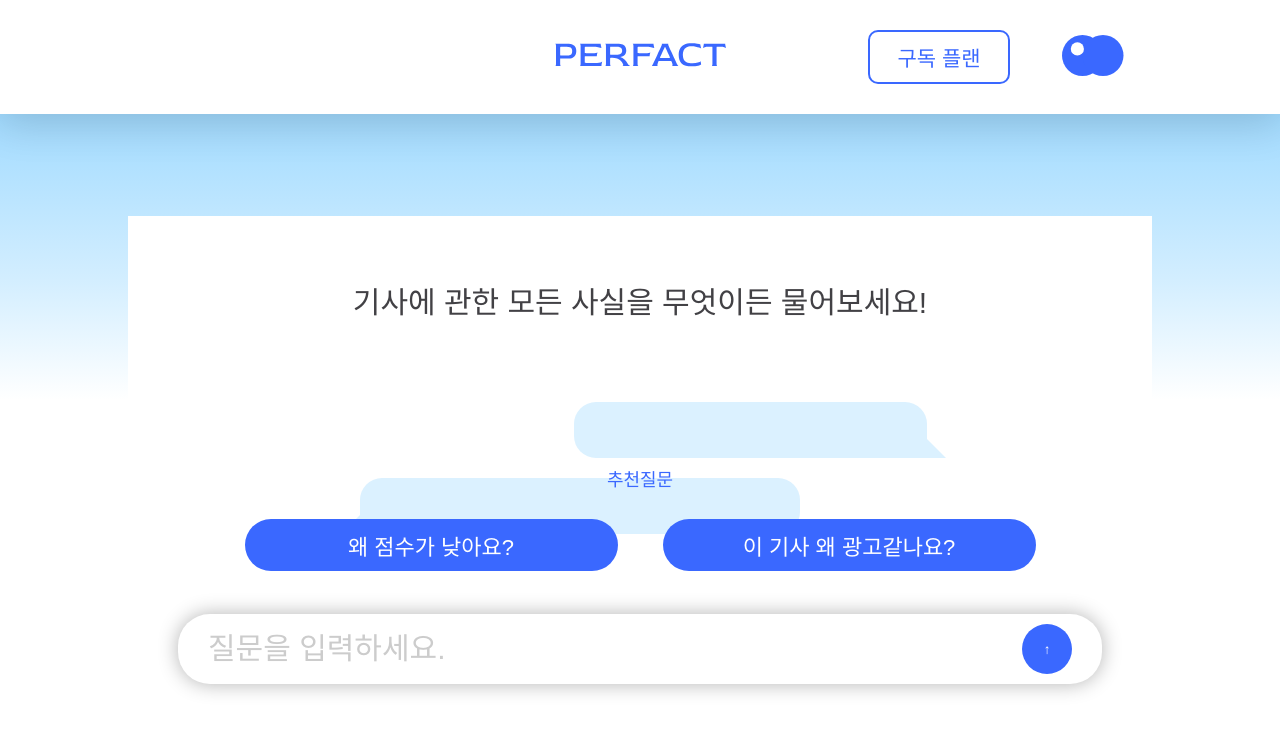
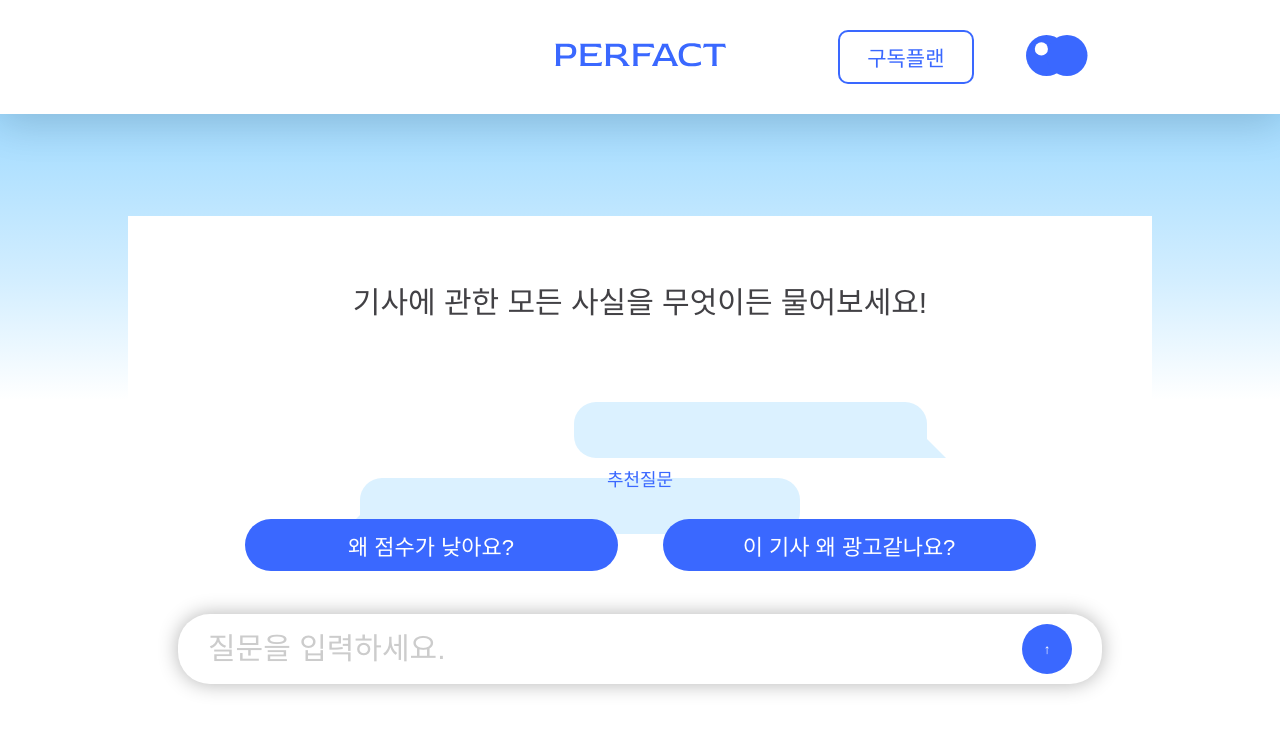
Before and after one commit to 508PERFACT/FE, a React (Vite) app: page /chatbot in a window 1280 px wide. Shown: the top 732 px of the page. Built offline with nearby package versions, Linux system fonts and the light colour scheme; a web font is replaced by a local one.

Commit message:
💄: Header 간격 수정

```diff
--- a/src/components/Header.jsx
+++ b/src/components/Header.jsx
@@ -12,7 +12,7 @@
         </div>
         <div className={styles.rightWrapper}>
           <div className={styles.planButton}>
-            <span>구독 플랜</span>
+            <span>구독플랜</span>
           </div>
           <div className={styles.logoIcon}>
             <img src={logo_header} alt="logo" />
--- a/src/styles/components/Header.module.scss
+++ b/src/styles/components/Header.module.scss
@@ -10,14 +10,14 @@
   .content {
     @include flex($justify-content: space-between);
     width: 100%;
-    max-width: calc(1920px - 667px);
+    max-width: calc(1920px - 1024px);
     .blank {
       display: flex;
       flex: 1 1 0;
     }
     .rightWrapper {
       flex: 1 1 0;
-      @include flex($gap: 52px);
+      @include flex($gap: 52px, $justify-content: flex-end);
       .planButton {
         padding: 10px 27.5px;
         border-radius: 10px;
```
